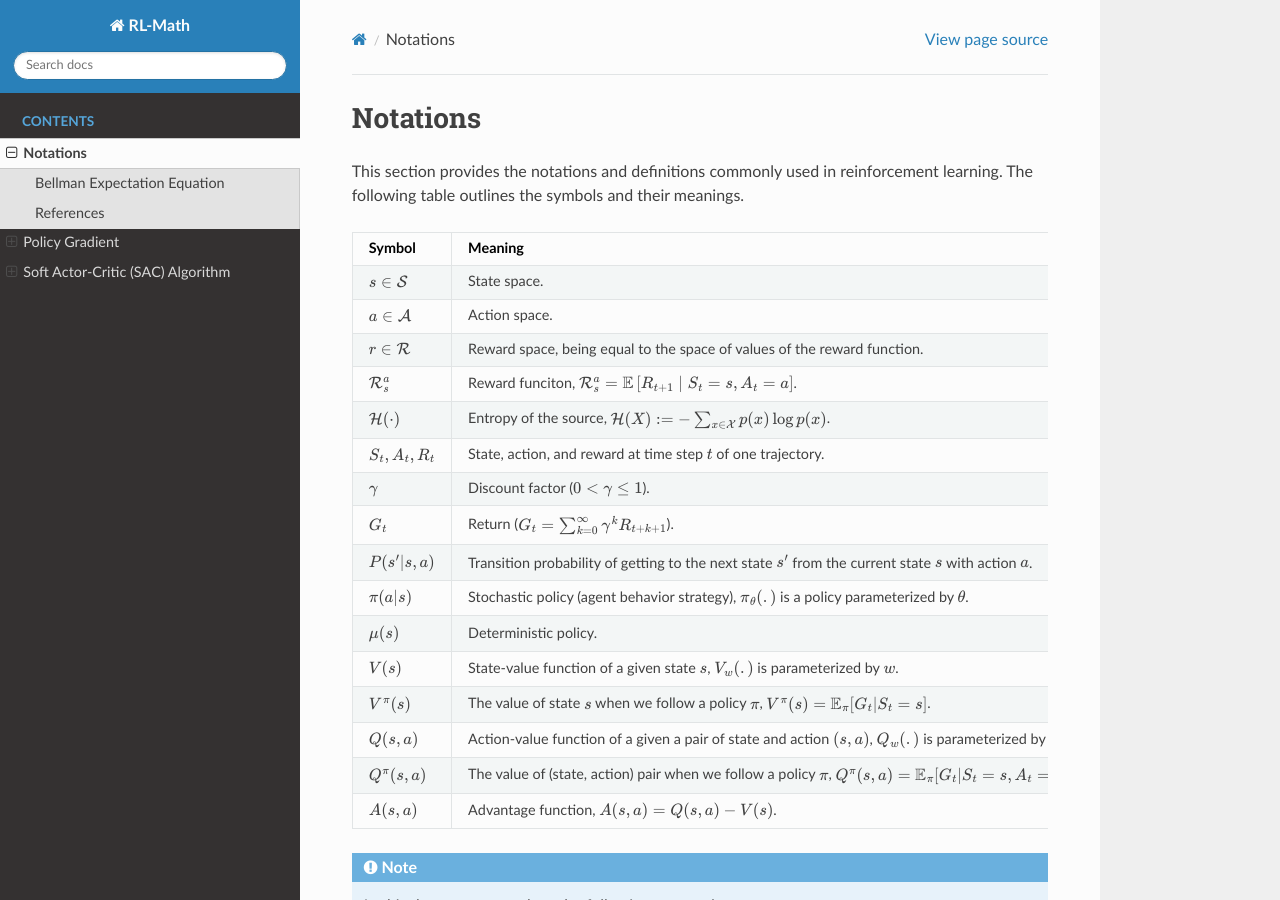
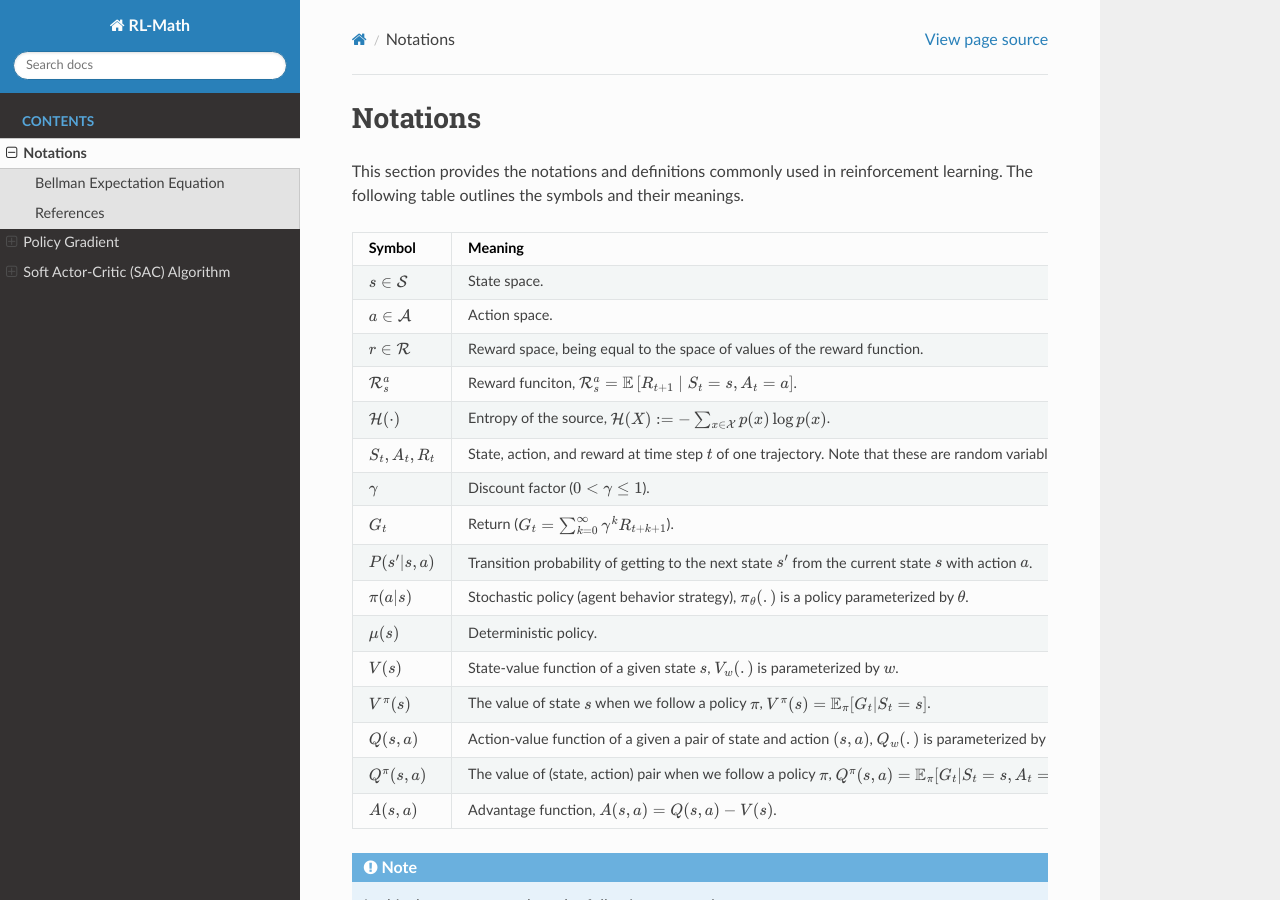
Before and after one commit to boyin96/Reinforcement-Learning-Math, a Sphinx documentation site: the page built from docs/source/symbols.rst, in a window 1280 px wide and 900 px high. Built offline with Sphinx 7.4.7 and the Read the Docs theme 3.1.0, drawn with Linux system fonts in a browser that asks for light colours; formulas are drawn with MathJax 3.

Commit message:
Update symbols.rst

```diff
--- a/docs/source/symbols.rst
+++ b/docs/source/symbols.rst
@@ -20,7 +20,7 @@
    * - :math:`\mathcal{H}(\cdot)`
      - Entropy of the source, :math:`\mathcal{H}(X):=-\sum_{x \in \mathcal{X}} p(x) \log p(x)`.
    * - :math:`S_t, A_t, R_t`
-     - State, action, and reward at time step :math:`t` of one trajectory.
+     - State, action, and reward at time step :math:`t` of one trajectory. Note that these are random variables at a given :math:`t` slot.
    * - :math:`\gamma`
      - Discount factor (:math:`0 < \gamma \leq 1`).
    * - :math:`G_t`
```
